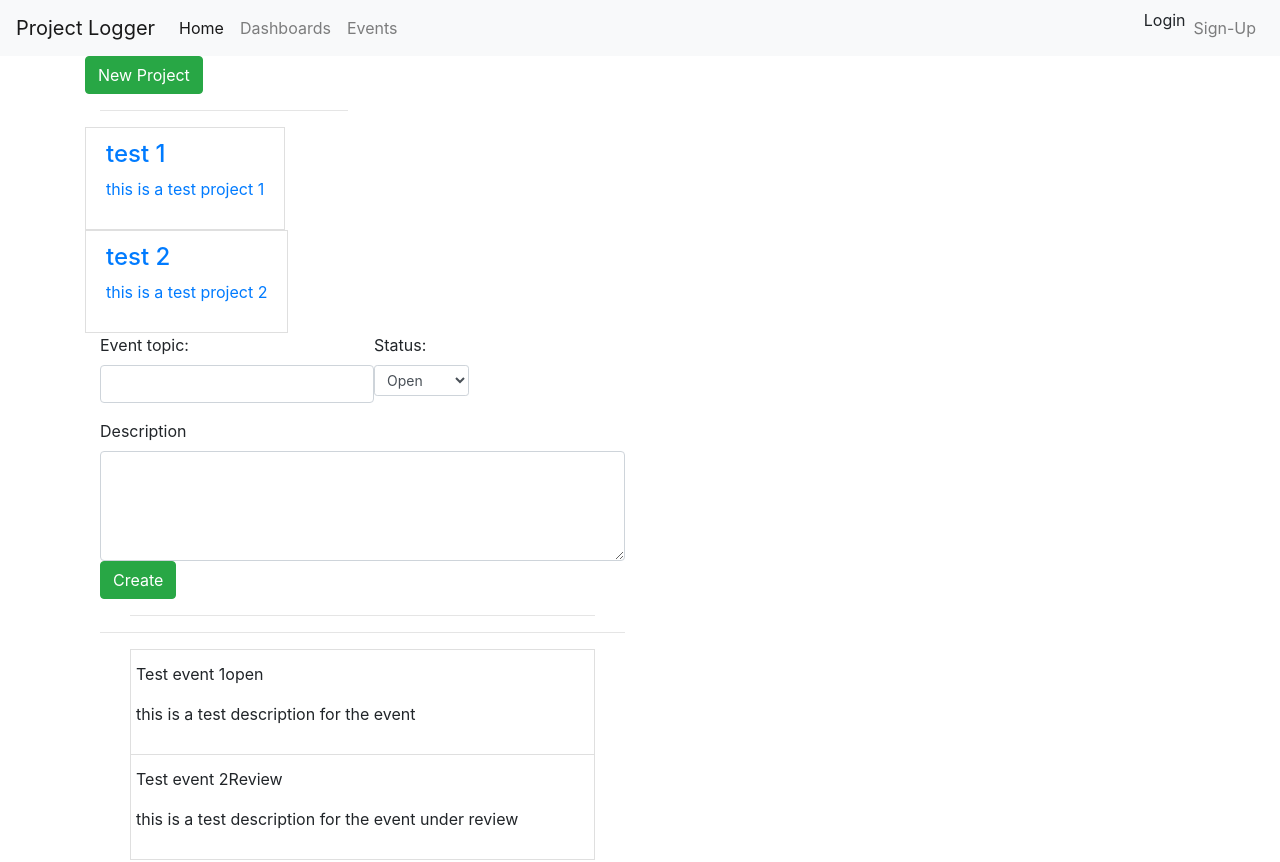
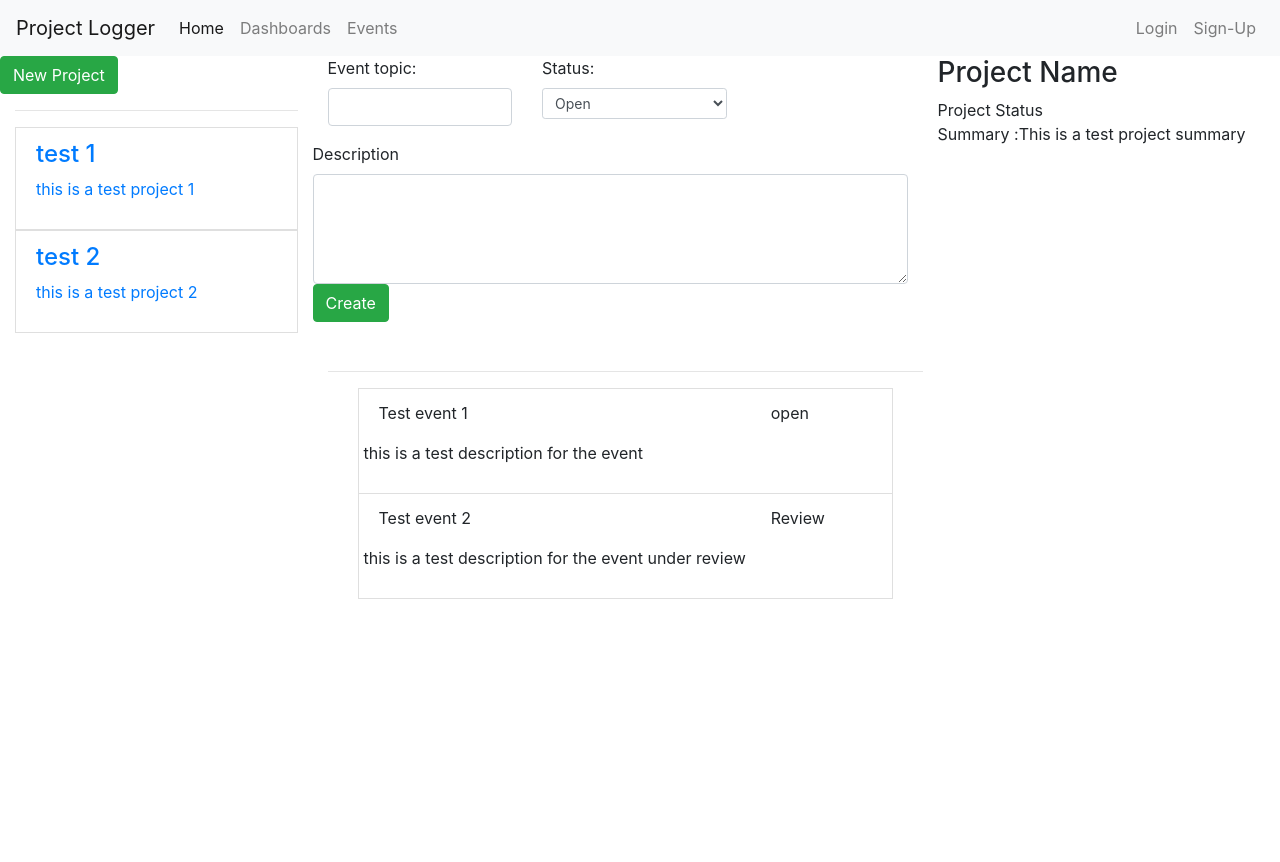
Before and after one commit to zolo1917/Project-Logger-App-UI-, an Angular app: page / in a window 1280 px wide. Shown: the top 862 px of the page. After the commit the page ends 800 px from the top, so only its background shows below. Built offline with nearby package versions, Linux system fonts and the light colour scheme.

Commit message:
Alignment issues
Fixing alignment issues

```diff
--- a/src/app/app.component.html
+++ b/src/app/app.component.html
@@ -2,7 +2,7 @@
   <app-header></app-header>
 </header>
 <body>
-  <div class="container">
+  <div class="container-fluid row">
     <div class="col-xs-12 col-md-3">
       <app-project-list></app-project-list>
     </div>
--- a/src/app/event-details/event-details.component.html
+++ b/src/app/event-details/event-details.component.html
@@ -1,12 +1,12 @@
-<div class="container col-xs-12">
+<div class="container row">
     <form [formGroup]="eventForm" (ngSubmit)="OnSubmit()">
       <div class="row">
         <div class="form-group row">
-          <div class="col-xs-6">
+          <div class="col-xs-12 col-md-6">
             <label for="topic">Event topic: </label>
             <input class="form-control" formControlName="topic" name="topic" type="text"/>
           </div>
-          <div class="col-xs-6">
+          <div class="col-xs-12 col-md-6 pull-right">
             <label for="status">Status:</label>
             <select class="form-control form-control-sm" formControlName="status" name="status" id="status">
               <option value="open">Open</option>
--- a/src/app/event-llist/event-llist.component.html
+++ b/src/app/event-llist/event-llist.component.html
@@ -1,8 +1,12 @@
-<div class="container col-xs-12">
+<div class="container">
     <div class="list-group-item" *ngFor="let item of eventList">
       <div class="row">
-        <p class="list-group-item-heading col-xs-6">{{item.topic}}</p>
-        <p class="list-group-item-heading col-xs-4 pull-right">{{item.status}}</p>
+        <div class="col-xs-12 col-md-5">
+          <p class="list-group-item-heading">{{item.topic}}</p>
+        </div>
+        <div class="col-xs-12 col-md-3 ml-auto">
+          <p class="list-group-item-heading">{{item.status}}</p>
+        </div>
       </div>
       <div class="row">
         <p class="list-group-item-text">{{item.eventDesc}}</p>
--- a/src/app/header/header.component.html
+++ b/src/app/header/header.component.html
@@ -37,7 +37,7 @@
     </ul>
     <ul class="navbar-nav navbar-right">
       <li class="nav-item" *ngIf="!isLoggedIn">
-        <a (click)="openModel()">Login</a>
+        <a class= "nav-link" (click)="openModel()">Login</a>
       </li>
       <li  class="nav-item" *ngIf="!isLoggedIn">
         <a class="nav-link" href="#">Sign-Up</a>
--- a/src/app/project-list/project-list.component.html
+++ b/src/app/project-list/project-list.component.html
@@ -5,9 +5,9 @@
   </div>
   <hr>
   <div class="row">
-    <div class="col-xs-12" *ngFor="let project of projects; let arrayIndex = i">
-      <a class="list-group-item clearfix" href="#">
-        <div class="pull-left">
+    <div class="col-xs-12 col-md-12" *ngFor="let project of projects; let arrayIndex = i">
+      <a class="container-fluid list-group-item clearfix" href="#">
+        <div class="float-left">
           <h4 class="list-group-heading">{{ project.name }}</h4>
           <p class="list-group-item-text">{{ project.desc }}</p>
       </div>
```
